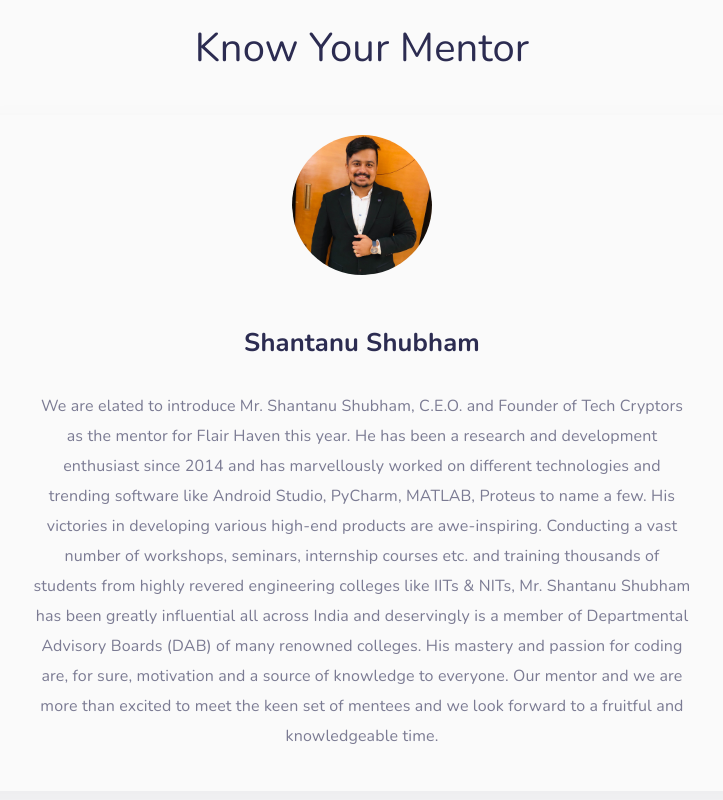
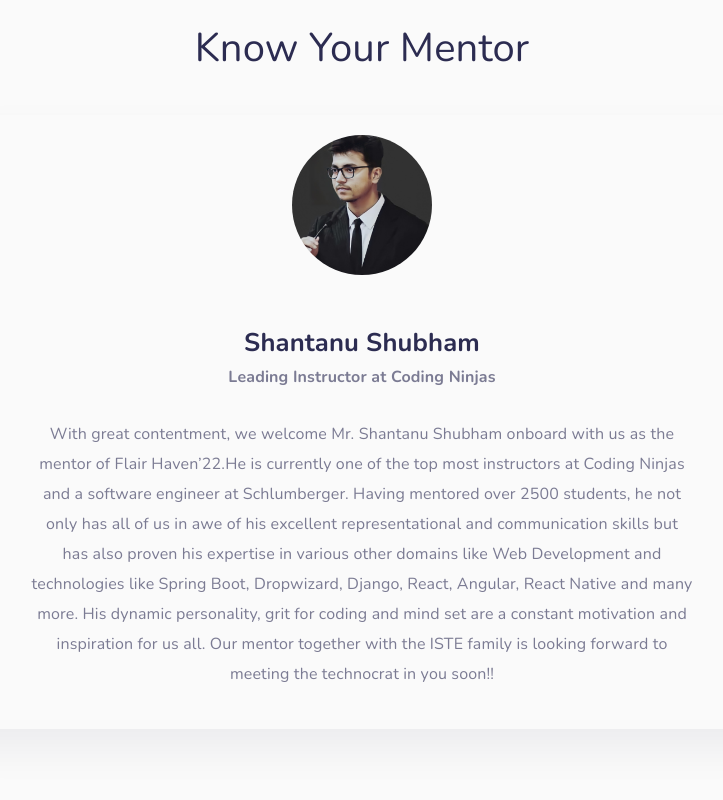
Before and after one commit to shubhtrikal/workshop-ui-2022, a Next.js app: page / in a window 1280 px wide. Shown: the part 4340-5140 px from the top of the page, without its empty margins (278-1001 px from the left). Built offline with nearby package versions, Linux system fonts and the light colour scheme.

Commit message:
update: mentor

```diff
--- a/src/components/Mentor.tsx
+++ b/src/components/Mentor.tsx
@@ -1,46 +1,42 @@
-import { Container, Avatar, Box, Grid } from '@material-ui/core';
-import React from 'react';
+import { Container, Avatar, Box, Grid } from "@material-ui/core";
+import React from "react";
 
 const Mentor = () => {
   return (
-    <Container maxWidth='lg' className='mentor-section'>
-      <Box className='title'>
+    <Container maxWidth="lg" className="mentor-section">
+      <Box className="title">
         <h2>
           <span>Know Your Mentor</span>
         </h2>
       </Box>
-      <Grid container justifyContent='center' alignItems='center'>
+      <Grid container justifyContent="center" alignItems="center">
         <Grid item xs={12} sm={8}>
-          <Box className='mentor-box'>
-            <Box className='mentor-img'>
+          <Box className="mentor-box">
+            <Box className="mentor-img">
               <Avatar
-                src='images/mentor-img.jpeg'
-                alt='mentor-img'
-                style={{ height: '140px', width: '140px' }}
+                src="images/mentor.jpeg"
+                alt="mentor-img"
+                style={{ height: "140px", width: "140px" }}
               />
             </Box>
-            <Box className='mentor-heading'>
+            <Box className="mentor-heading">
               <h2>Shantanu Shubham</h2>
-              {/* <h4>C.E.O. & Founder – Tech Cryptors</h4> */}
+              <h4>Leading Instructor at Coding Ninjas</h4>
             </Box>
-            <Box className='mentor-details'>
+            <Box className="mentor-details">
               <p>
-                We are elated to introduce Mr. Shantanu Shubham, C.E.O. and
-                Founder of Tech Cryptors as the mentor for Flair Haven this
-                year. He has been a research and development enthusiast since
-                2014 and has marvellously worked on different technologies and
-                trending software like Android Studio, PyCharm, MATLAB, Proteus
-                to name a few. His victories in developing various high-end
-                products are awe-inspiring. Conducting a vast number of
-                workshops, seminars, internship courses etc. and training
-                thousands of students from highly revered engineering colleges
-                like IITs & NITs, Mr. Shantanu Shubham has been greatly influential all
-                across India and deservingly is a member of Departmental
-                Advisory Boards (DAB) of many renowned colleges. His mastery and
-                passion for coding are, for sure, motivation and a source of
-                knowledge to everyone. Our mentor and we are more than excited
-                to meet the keen set of mentees and we look forward to a
-                fruitful and knowledgeable time.
+                With great contentment, we welcome Mr. Shantanu Shubham onboard
+                with us as the mentor of Flair Haven’22.He is currently one of
+                the top most instructors at Coding Ninjas and a software
+                engineer at Schlumberger. Having mentored over 2500 students, he
+                not only has all of us in awe of his excellent representational
+                and communication skills but has also proven his expertise in
+                various other domains like Web Development and technologies like
+                Spring Boot, Dropwizard, Django, React, Angular, React Native
+                and many more. His dynamic personality, grit for coding and mind
+                set are a constant motivation and inspiration for us all. Our
+                mentor together with the ISTE family is looking forward to
+                meeting the technocrat in you soon!!
               </p>
             </Box>
           </Box>
```
Also changed, not shown: public/images/mentor.jpeg (added).
